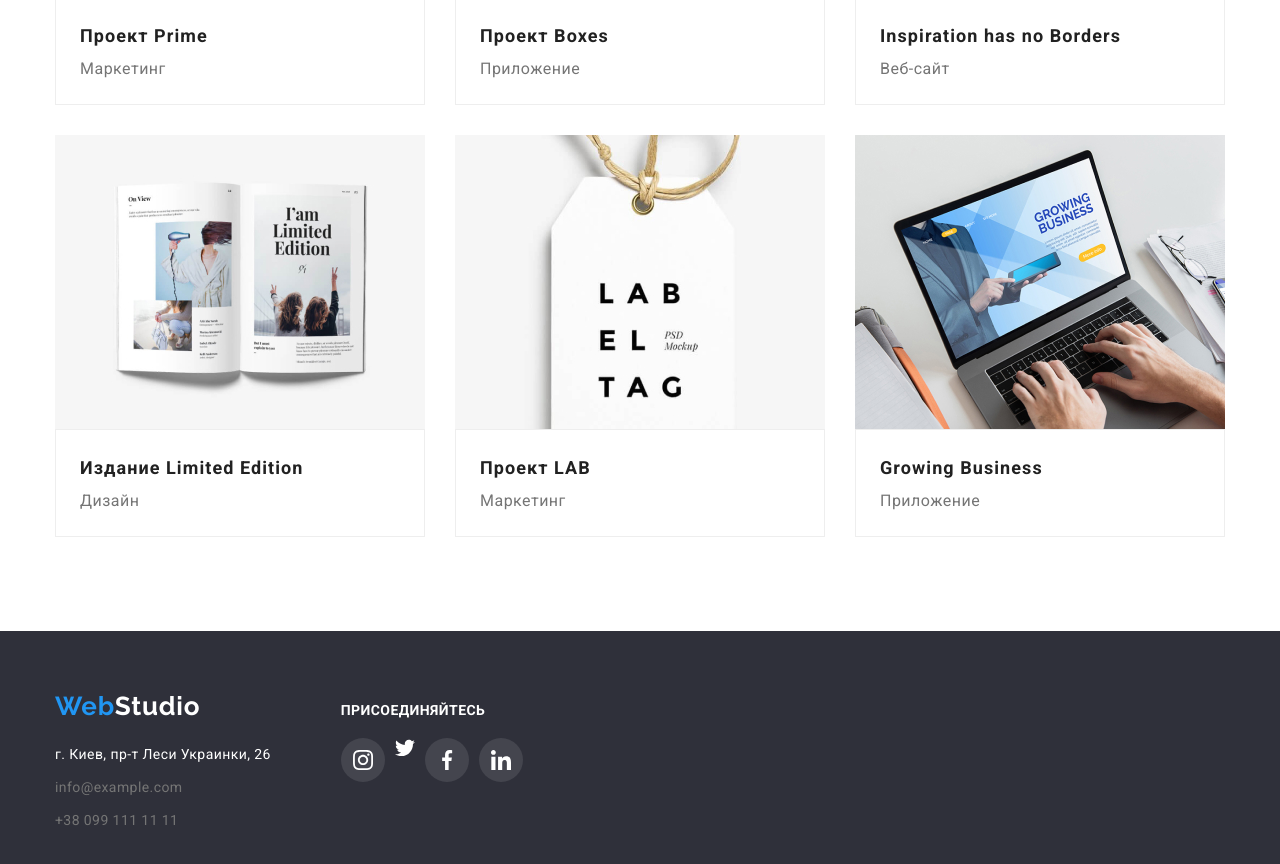
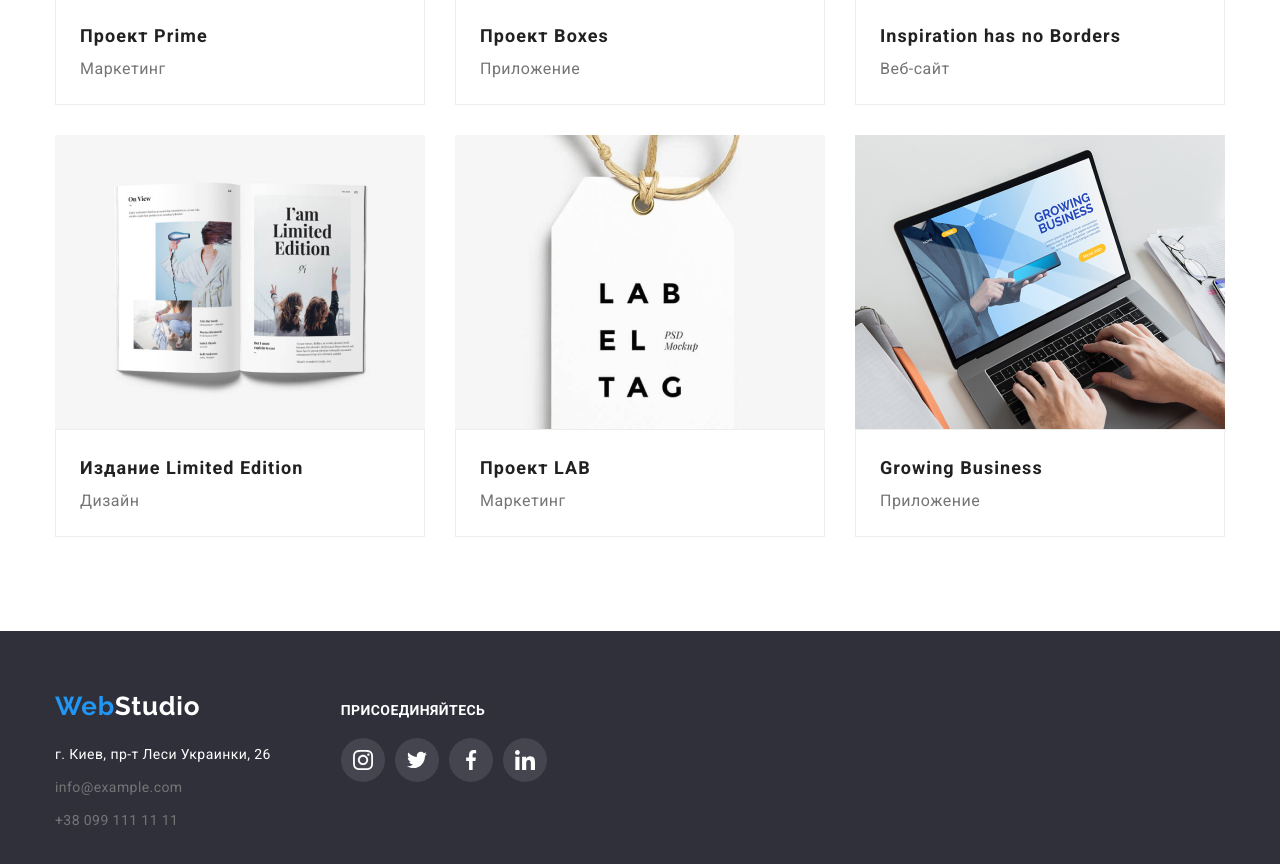
Before and after one commit to P-Nikita-A/HW-4, a plain HTML site: page portfolio.html in a window 1280 px wide. Shown: the part 977-1841 px from the top of the page. Drawn offline with nearby package versions, Linux system fonts and the light colour scheme.

Commit message:
повторно

```diff
--- a/portfolio.html
+++ b/portfolio.html
@@ -161,7 +161,7 @@
                 </a>
               </li>
               <li class="footer-icons-lits-item">
-                <a href="" class="inv-footer-link-twit">
+                <a href="" class="inv-footer-link">
                   <svg class="footer-icon" width="20" height="20">
                     <use href="./Images/symbol-defs.svg#twitter-1"></use>
                   </svg>
```
